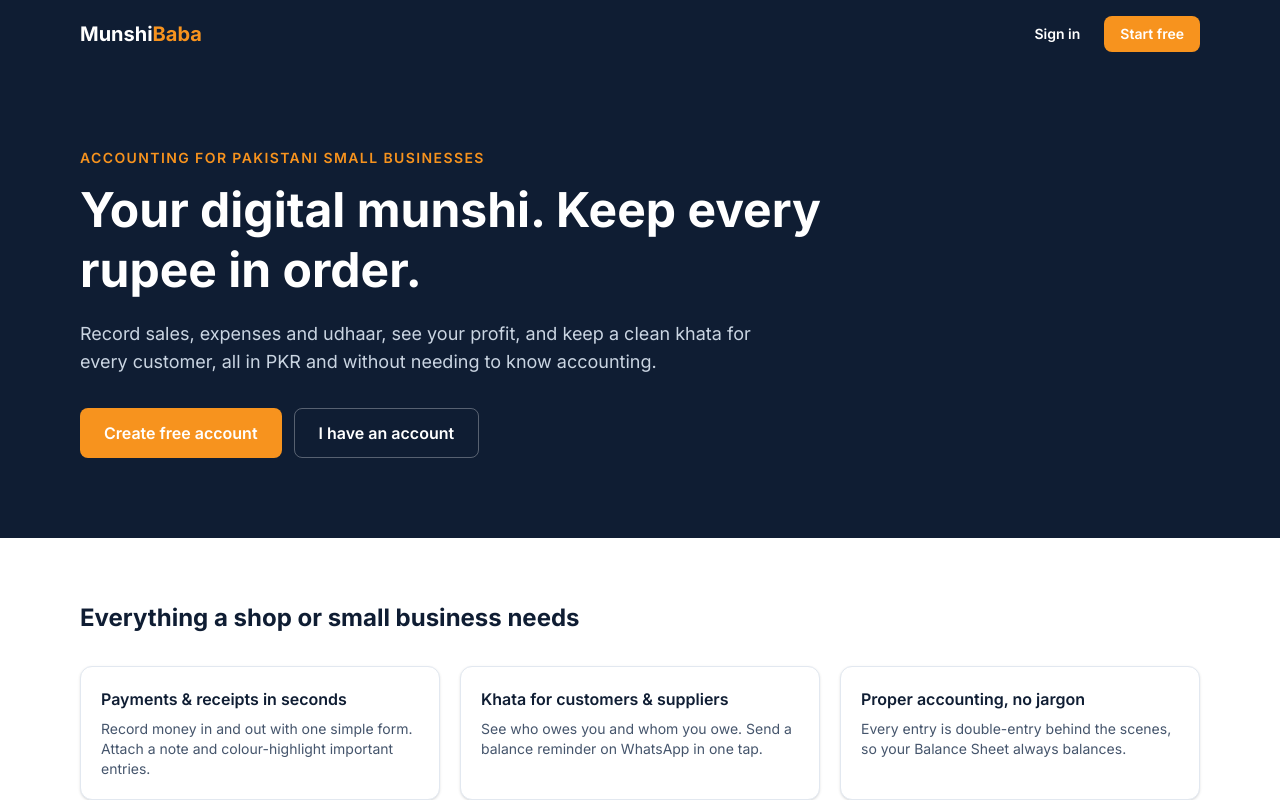
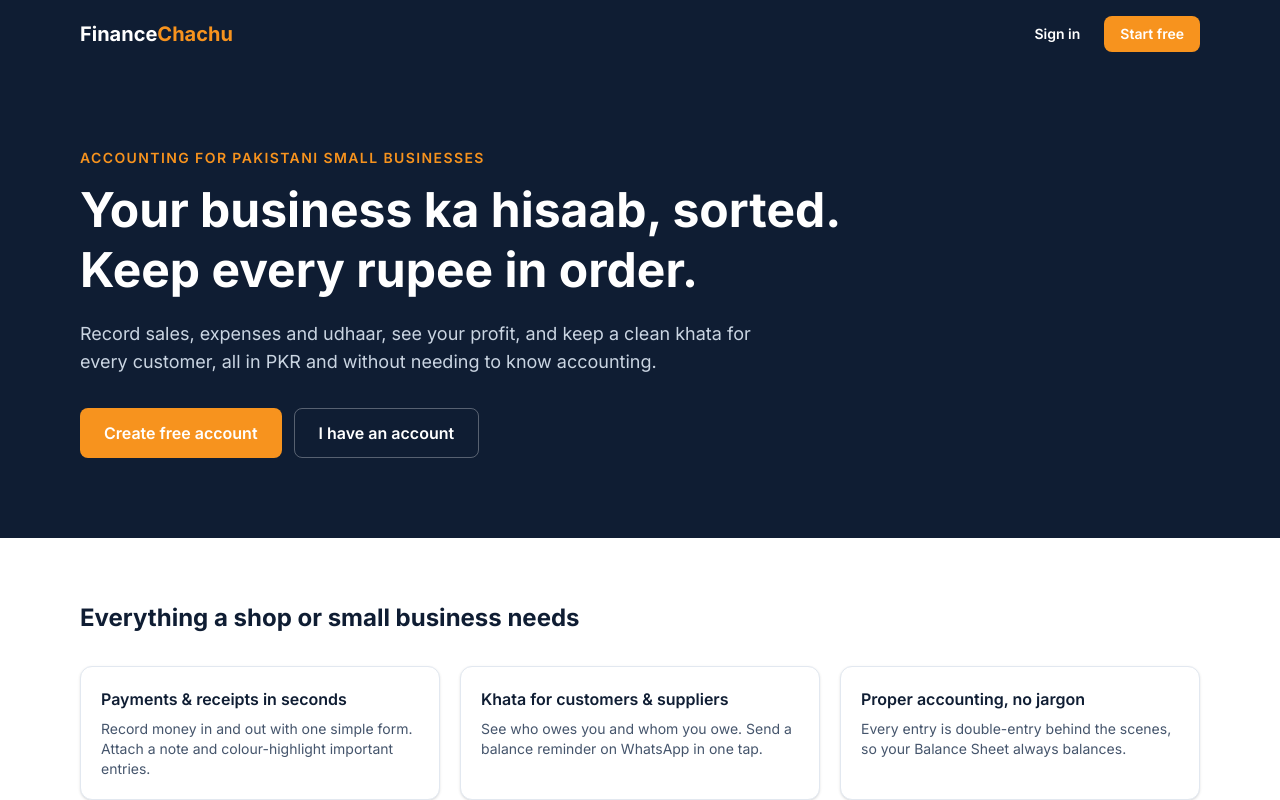
Before and after one commit to UsamaJunejo/Accounting-software, a Next.js app: page / in a window 1280 px wide. Shown: the top 800 px of the page. Built offline with nearby package versions, Linux system fonts and the light colour scheme; no server answers.

Commit message:
Rename the app to FinanceChachu
Co-Authored-By: Claude Opus 5.5 <noreply@anthropic.com>
Claude-Session: https://claude.ai/code/session_019mrjnZUx62Xf6W3yMwn6Bm

```diff
--- a/app/page.tsx
+++ b/app/page.tsx
@@ -27,7 +27,7 @@ export default async function Home() {
         <div className="mx-auto max-w-6xl px-4 pb-20 pt-12 sm:pt-20">
           <p className="mb-3 text-sm font-semibold uppercase tracking-widest text-brand">Accounting for Pakistani small businesses</p>
           <h1 className="max-w-3xl text-4xl font-bold leading-tight sm:text-5xl">
-            Your digital munshi. Keep every rupee in order.
+            Your business ka hisaab, sorted. Keep every rupee in order.
           </h1>
           <p className="mt-5 max-w-2xl text-lg text-slate-300">
             Record sales, expenses and udhaar, see your profit, and keep a clean khata for every customer, all in
--- a/lib/brand.ts
+++ b/lib/brand.ts
@@ -1,3 +1,3 @@
 // Change the product name in one place. The second part is shown in orange.
-export const BRAND: [string, string] = ["Munshi", "Baba"];
+export const BRAND: [string, string] = ["Finance", "Chachu"];
 export const APP_NAME = BRAND.join("");
--- a/package.json
+++ b/package.json
@@ -1,5 +1,5 @@
 {
-  "name": "hisaab",
+  "name": "financechachu",
   "version": "0.1.0",
   "private": true,
   "scripts": {
```
Also changed, not shown: 2 other files (tests, documents, lock files or other folders).
